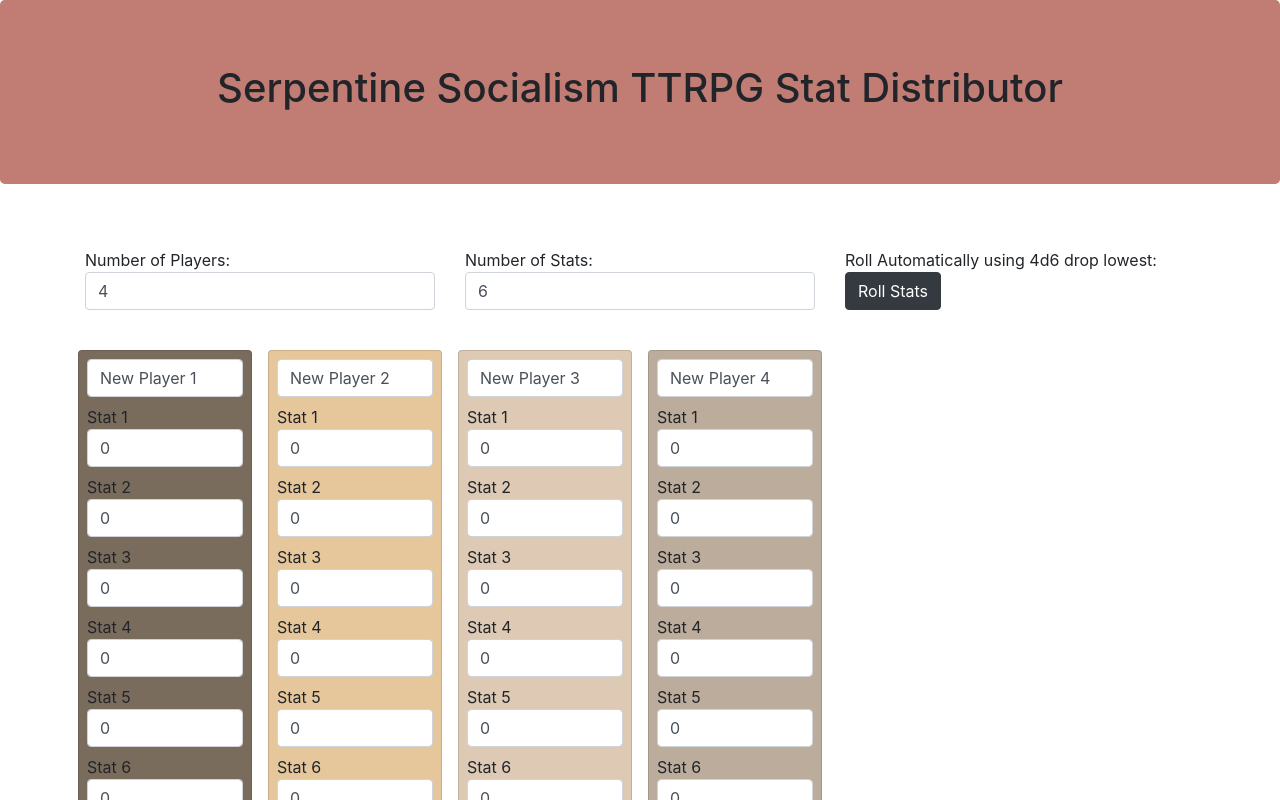
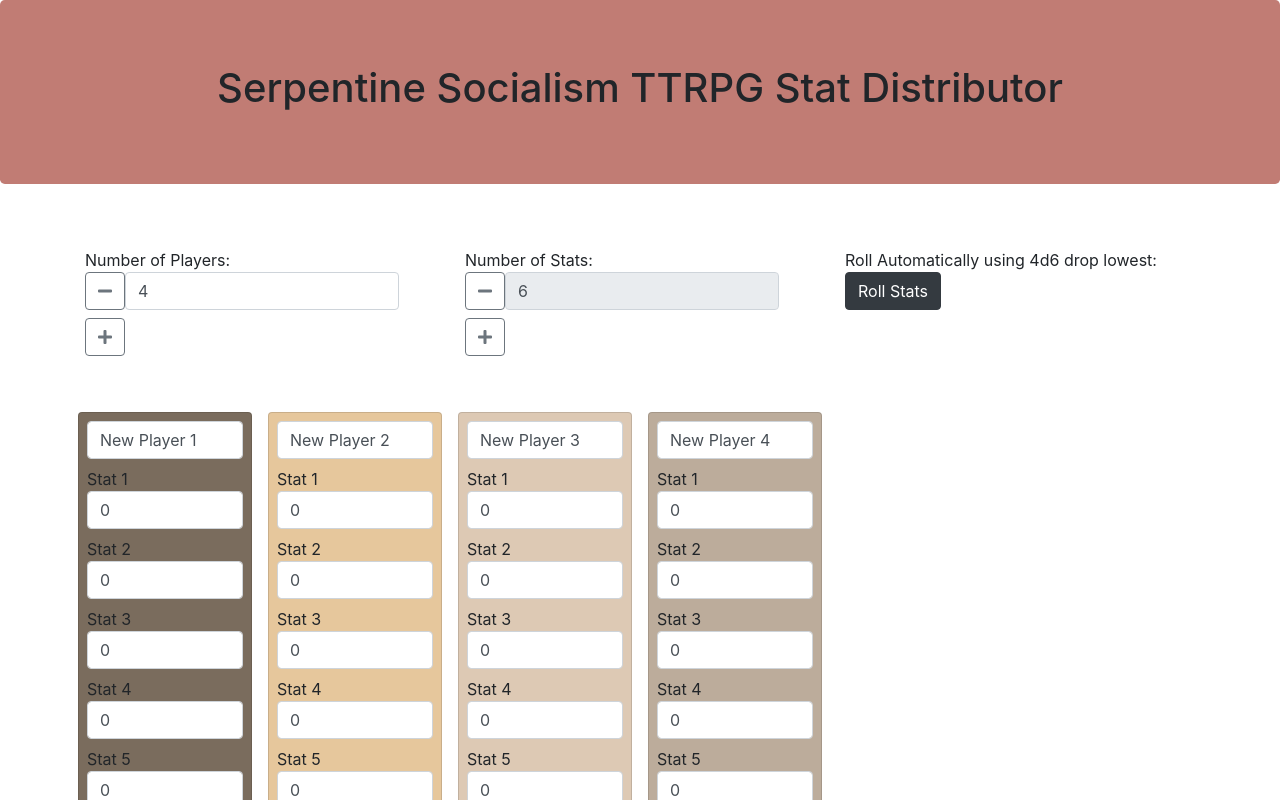
Before and after one commit to ntaberslx/SerpSoc, an Angular app: page / in a window 1280 px wide. Shown: the top 800 px of the page. Built offline with nearby package versions, Linux system fonts and the light colour scheme; what ng2-charts would draw is missing.

Commit message:
add buttons to increment/decrement. Going to remove inputs and replace

```diff
--- a/src/app/app.component.html
+++ b/src/app/app.component.html
@@ -38,11 +38,31 @@
     <div class="row">
       <div class="col-md-4">
         Number of Players:
-        <input class="form-control" #n_players type="number" [defaultValue]="4" (change)="setPlayers(n_players.value)" ngModel>
+        <div class="input-group mb-3">
+          <span class="input-group-btn">
+            <button class="btn btn-outline-secondary input-group-btn" (click)="n_players = (n_players - 1); setPlayers(n_players);"><i class="fas fa-minus"></i></button>
+          </span>
+          <label>
+            <input class="form-control disabledSpecial" value="{{n_players}}" [defaultValue]="4" (change)="setPlayers(n_players)" ngModel="n_players">
+          </label>
+          <span class="input-group-btn">
+              <button class="btn btn-outline-secondary input-group-btn" (click)="n_players = (n_players + 1); setPlayers(n_players);"><i class="fas fa-plus"></i></button>
+          </span>
+        </div>
       </div>
       <div class="col-md-4">
         Number of Stats:
-        <input class="form-control" #n_stats type="number" [defaultValue]="6" (change)="setStats(n_stats.value)" ngModel>
+        <div class="input-group mb-3">
+          <span class="input-group-btn">
+            <button class="btn btn-outline-secondary input-group-btn" (click)="n_stats = (n_stats - 1); setStats(n_stats);"><i class="fas fa-minus"></i></button>
+          </span>
+          <label>
+            <input class="form-control" [defaultValue]="6" (keyup)="setStats(n_stats)" ngModel="n_stats" [disabled]="true">
+          </label>
+          <span class="input-group-btn">
+              <button class="btn btn-outline-secondary input-group-btn" (click)="n_stats = (n_stats + 1); setStats(n_stats);"><i class="fas fa-plus"></i></button>
+          </span>
+        </div>
       </div>
       <div class="col-md-4">
         Roll Automatically using 4d6 drop lowest:
--- a/src/index.html
+++ b/src/index.html
@@ -8,6 +8,7 @@
   <meta name="viewport" content="width=device-width, initial-scale=1">
   <link rel="icon" type="image/x-icon" href="favicon.ico">
   <link rel="stylesheet" href="https://stackpath.bootstrapcdn.com/bootstrap/4.2.1/css/bootstrap.min.css" integrity="sha384-GJzZqFGwb1QTTN6wy59ffF1BuGJpLSa9DkKMp0DgiMDm4iYMj70gZWKYbI706tWS" crossorigin="anonymous">
+  <link rel="stylesheet" href="https://use.fontawesome.com/releases/v5.7.0/css/all.css" integrity="sha384-lZN37f5QGtY3VHgisS14W3ExzMWZxybE1SJSEsQp9S+oqd12jhcu+A56Ebc1zFSJ" crossorigin="anonymous">
 </head>
 <body>
   <app-root>
@@ -20,7 +21,5 @@
     Created by N Taber
   </div>
 </footer>
-<!--<script src="node_modules/chart.js/src/chart.js"></script>-->
 <script type="text/javascript" src="https://cdnjs.cloudflare.com/ajax/libs/Chart.js/2.1.3/Chart.bundle.min.js"></script>
-
 </html>
```
